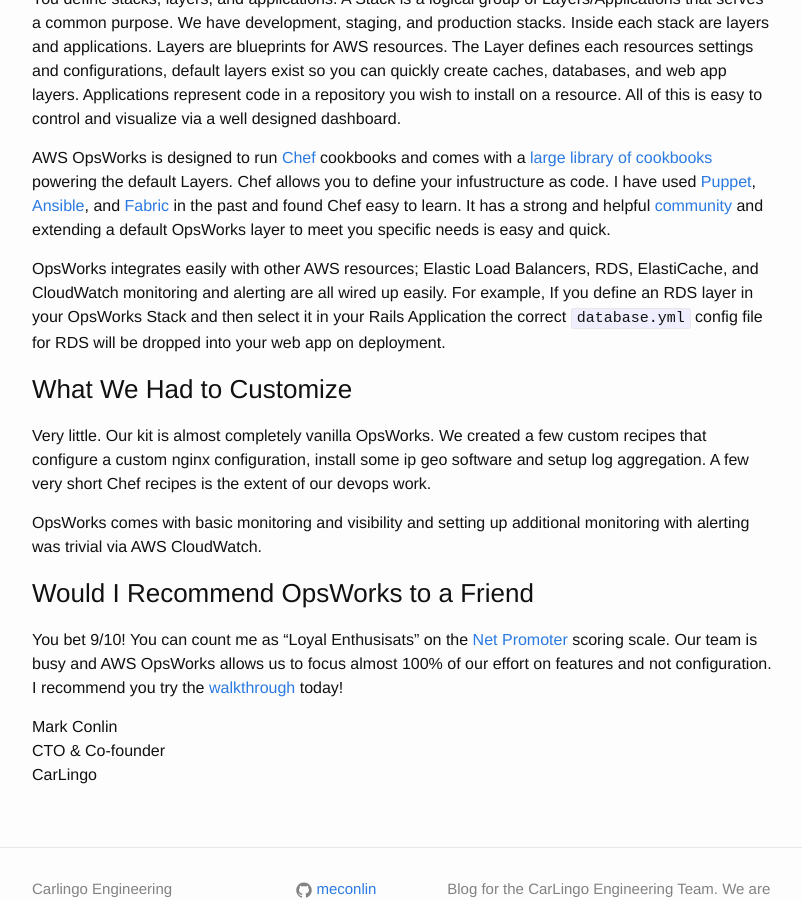
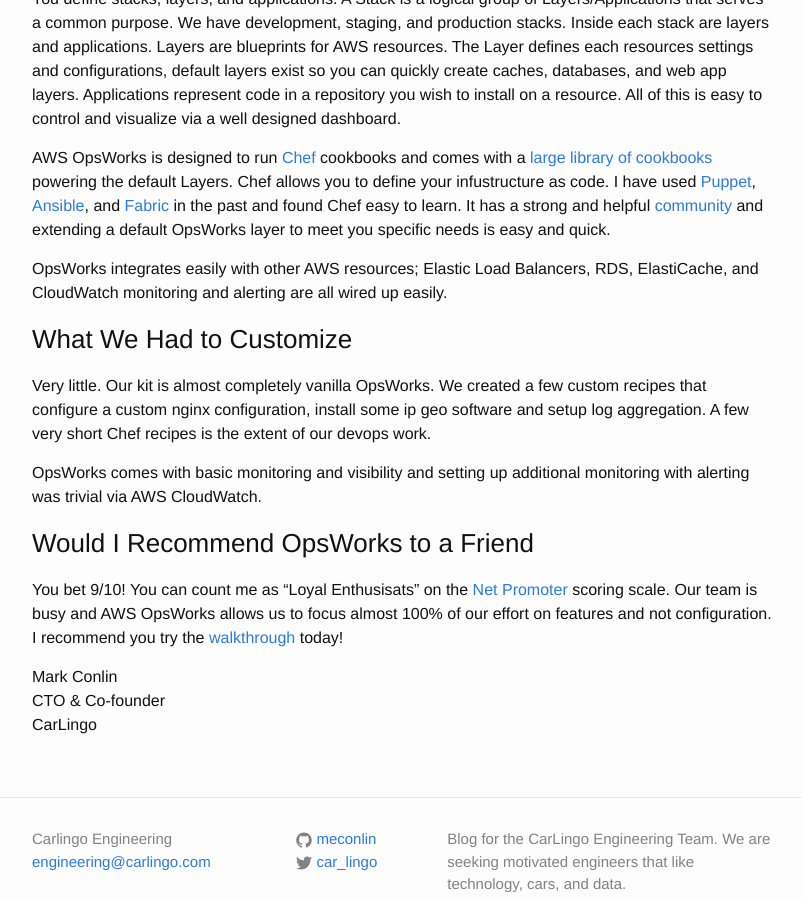
Before and after one commit to CarLingo/carlingo.github.io, a Jekyll site: the page built from _posts/2015-06-19-painless-devops-for-busy-teams.markdown, in a window 1280 px wide and 900 px high, scrolled down 879 px. Shown: the whole window, without its empty margins (238-1040 px from the left). Built offline with Jekyll 4.4.1, drawn with Linux system fonts in a browser that asks for light colours.

Commit message:
Update 2015-06-19-painless-devops-for-busy-teams.markdown

````diff
--- a/_posts/2015-06-19-painless-devops-for-busy-teams.markdown
+++ b/_posts/2015-06-19-painless-devops-for-busy-teams.markdown
@@ -29,7 +29,7 @@ A Stack is a logical group of Layers/Applications that serves a common purpose.
 
 AWS OpsWorks is designed to run [Chef](https://www.chef.io/chef/) cookbooks and comes with a [large library of cookbooks](https://github.com/opscode-cookbooks/aws) powering the default Layers. Chef allows you to define your infustructure as code. I have used [Puppet](https://puppetlabs.com/), [Ansible](http://www.ansible.com/home), and [Fabric](http://www.fabfile.org/) in the past and found Chef easy to learn. It has a strong and helpful [community](https://supermarket.chef.io/) and extending a default OpsWorks layer to meet you specific needs is easy and quick.
 
-OpsWorks integrates easily with other AWS resources; Elastic Load Balancers, RDS, ElastiCache, and CloudWatch monitoring and alerting are all wired up easily. For example, If you define an RDS layer in your OpsWorks Stack and then select it in your Rails Application the correct ```database.yml``` config file for RDS will be dropped into your web app on deployment.
+OpsWorks integrates easily with other AWS resources; Elastic Load Balancers, RDS, ElastiCache, and CloudWatch monitoring and alerting are all wired up easily.
 
 ###What We Had to Customize
 Very little. Our kit is almost completely vanilla OpsWorks. We created a few custom recipes that configure a custom nginx configuration, install some ip geo software and setup log aggregation. A few very short Chef recipes is the extent of our devops work.
````
